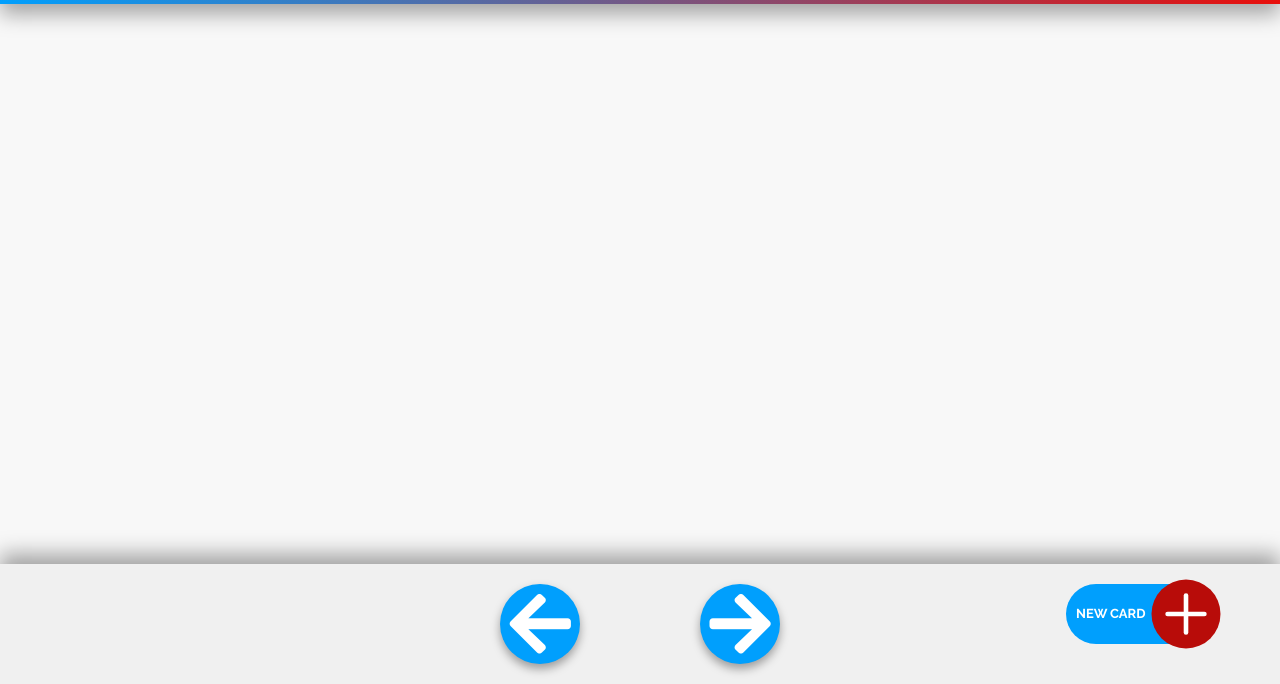
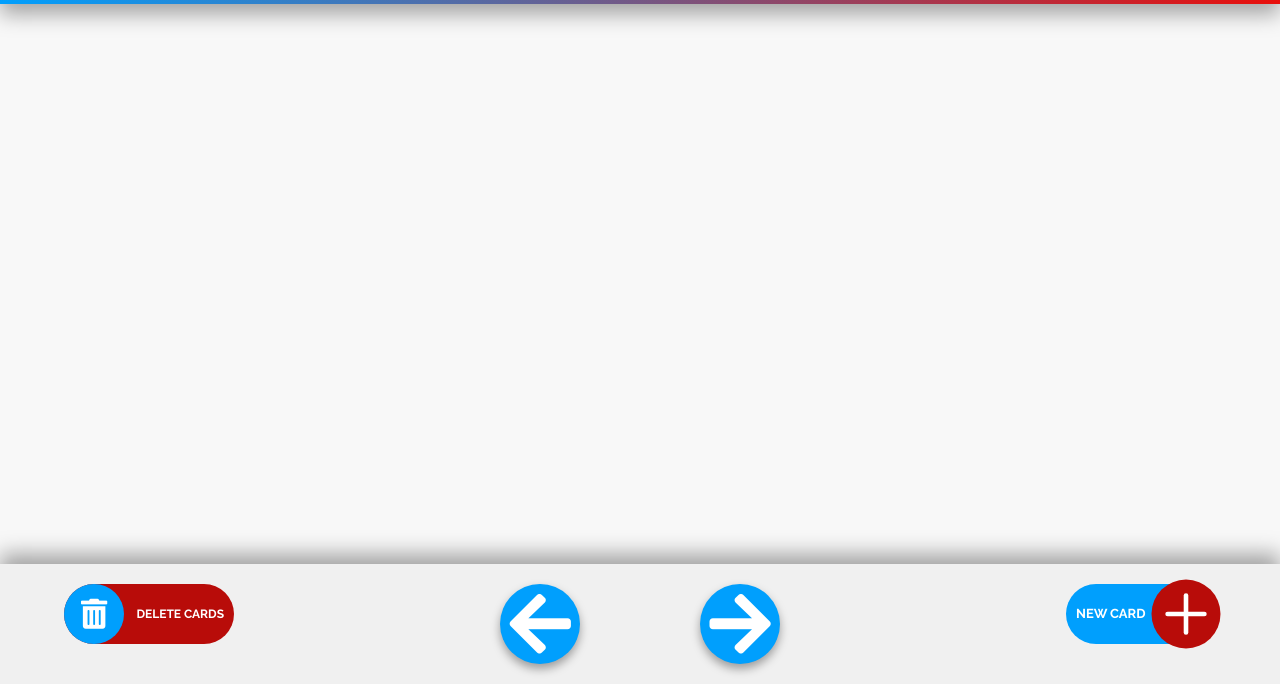
Before and after one commit to Kosik33i6/FlashCards, a website: page index.html in a window 1280 px wide. Shown: the part 116-800 px from the top of the page. Drawn offline with Linux system fonts and the light colour scheme.

Commit message:
add delete button and functions to it

```diff
--- a/index.html
+++ b/index.html
@@ -16,6 +16,14 @@
             </div>
             <div class="section-cards__cards-box"></div>
             <div class="section-cards__btn-box center-element">
+                <div class="btn-remove-cards">
+                    <div class="btn-remove-cards__icon-box center-element">
+                        <i class="btn-remove-cards__icon fas fa-trash-alt"></i>
+                    </div>
+                    <div class="btn-remove-cards__text-box">
+                        <span class="btn-remove-cards__text">Delete Cards</span>
+                    </div>
+                </div>
                 <span class="btn-move-card btn-move-card--previous">
                     <i class="btn-move-card__icon fas fa-arrow-left"></i>
                 </span>
@@ -33,7 +41,6 @@
                         <span class="btn-toggle-editor__el"></span>
                     </div>
                 </div>
-            </div>
             </div>
         </section>
         <section class="section-editor">
--- a/index.js
+++ b/index.js
@@ -8,7 +8,9 @@ const toolbarButtons = document.querySelectorAll('.toolbar__btn');
 const inputTextColor = document.querySelector('.toolbar__input--text-color');
 const inputBgColor = document.querySelector('.toolbar__input--bg-color');
 
+const cardsContainer = document.querySelector('.section-cards__cards-box');
 const btnCreateCard = document.querySelector('.btn-create-card');
+const btnDeleteCards = document.querySelector('.btn-remove-cards');
 
 
 const cardsCounter = document.querySelector('.counter');
@@ -20,8 +22,7 @@ const editors = {
 };
 
 const cards = [];
-const cardsData = getCardsData();;
-console.log('cards data is array: ', cardsData);
+const cardsData = getCardsData();
 
 let totalCardsNum = 0;
 let currentCardNum = 0;
@@ -62,8 +63,8 @@ editor.addEventListener('click', setFocusOnEditor);
 function setToolbarBtnActive(btn) {
     const parentEl = btn.parentElement;
     const command = btn.dataset['command'];
-
-    if(command === 'bold' || command === 'italic' || command === 'underline' || command === 'strikethrough' || command === 'insertUnorderedList' || command === 'insertOrderedList') {
+    commandArr = ['bold', 'italic', 'underline', 'strikethrough', 'insertUnorderedList', 'insertOrderedList'];
+    if(commandArr.includes(command)) {
         parentEl.classList.toggle('toolbar__btn--active');
     }
 }
@@ -129,9 +130,6 @@ function createCards() {
 createCards();
 // * Create Card
 function createCard({cardFrontSide, cardBackSide, bgColor}, index) {
-    console.log('card data in fun createCard: ', cardFrontSide, cardBackSide, bgColor);
-    const cardsContainer = document.querySelector('.section-cards__cards-box');
-
     const cardSideFront = document.createElement('div');
     const cardSideBack = document.createElement('div');
     const cardInner = document.createElement('div');
@@ -162,7 +160,7 @@ function createCard({cardFrontSide, cardBackSide, bgColor}, index) {
 
     card.addEventListener('click', () => flipElement(card));
 
-    totalCardsNum = cards.length;
+    totalCardsNum = cardsData.length;
     cardsCounter.textContent = `${currentCardNum + 1} | ${totalCardsNum}`;
 }
 
@@ -262,3 +260,19 @@ function flipElement(card) {
         return;
     }
 }
+
+// *Delete all cards
+function deleteCards(cardsData) {
+    if(cardsData.length === 0) {
+        return;
+    }
+    const confirm = window.confirm('Are you sure you want to remove all cards?');
+    if(confirm) {
+        cardsContainer.innerHTML = "";
+        localStorage.clear();
+        window.location.reload();
+    }
+
+}
+
+btnDeleteCards.addEventListener('click', () => deleteCards(cardsData));
--- a/sass/components/_buttons.scss
+++ b/sass/components/_buttons.scss
@@ -153,3 +153,65 @@
         box-shadow: 0 .5rem 1rem rgba($color-black-1, $alpha), inset -5px 5px 5px darken($color-primary-blue, 15%), inset 5px -5px 5px lighten($color-primary-blue, 15%);
     }
 }
+.btn-remove-cards {
+    position: absolute;
+    bottom: 33%;
+    left: 5%;
+    background-color: $color-primary-red;
+    width: 17rem;
+    height: 6rem;
+    border-radius: 3rem;
+    color: $color-white;
+    cursor: pointer;
+    transition: all .3s ease-in-out;
+    &__icon-box {
+        position: absolute;
+        top: 0;
+        left: 0;
+        width: 6rem;
+        height: 6rem;
+        border-radius: 50%;
+        background-color: $color-primary-blue;
+        transition: all .3s ease-in-out;
+    }
+    &__icon {
+        font-size: 3rem;
+    }
+    &__text-box {
+        position: absolute;
+        top: 0;
+        left: 0;
+        width: 100%;
+        height: 100%;
+    }
+    &__text {
+        display: inline-block;
+        width: 100%;
+        height: 100%;
+        padding-right: 1rem;
+        text-align: right;
+        text-transform: uppercase;
+        line-height: 6rem;
+        font-size: 1.2rem;
+        font-weight: 700;
+        &::selection {
+            background: transparent;
+        }
+    }
+    &:hover {
+        box-shadow: 0 1rem 2rem rgba($color-black-1, $alpha), inset -5px 5px 5px lighten($color-primary-red, 15%), inset 5px -5px 5px darken($color-primary-red, 15%);
+        transform: translateY(-3px);
+    }
+    &:active {
+        box-shadow: 0 .5rem 1rem rgba($color-black-1, $alpha), inset -5px 5px 5px darken($color-primary-red, 15%), inset 5px -5px 5px lighten($color-primary-red, 15%);
+        transform: translateY(-1px);
+    }
+    &:hover &__icon-box {
+        box-shadow: inset -5px 5px 5px lighten($color-primary-blue, 15%), inset 5px -5px 5px darken($color-primary-blue, 15%);
+        transform: scale(1.20);
+    }
+    &:active &__icon-box {
+        box-shadow: inset -5px 5px 5px darken($color-primary-blue, 15%), inset 5px -5px 5px lighten($color-primary-blue, 15%);
+        transform: scale(1);
+    }
+}
--- a/sass/components/_toolbar.scss
+++ b/sass/components/_toolbar.scss
@@ -4,10 +4,11 @@
     padding: 1.5rem;
     border-radius:3px;
     display: flex;
-    flex-wrap: wrap;
+    // width: 150%;
+    // flex-wrap: wrap;
 
     &__btn {
-        flex-grow: 1;
+        // flex-grow: 1;
         background-color: transparent;
         border: none;
         outline: none;
@@ -85,6 +86,7 @@
         }
     }
     &__label {
+        // flex-grow: 1;
         position: relative;
         width: 5rem;
         height: 5rem;
--- a/sass/pages/_home.scss
+++ b/sass/pages/_home.scss
@@ -16,7 +16,9 @@
         perspective: 150rem;
     }
     &__btn-box {
+        position: relative;
         height: 15%;
+        width: 100%;
         background-color: darken($color-light-grey-3, 3%);
         box-shadow: 0 -1rem 2rem rgba($color-black-1, $alpha);
     }
@@ -51,6 +53,7 @@
         transform: translate(-50%, -50%);
         width: 60%;
         height: 80vh;
+        // overflow: hidden;
     }
     &__btn-box {
         position: absolute;
```
Also changed, not shown: css/style.css.
